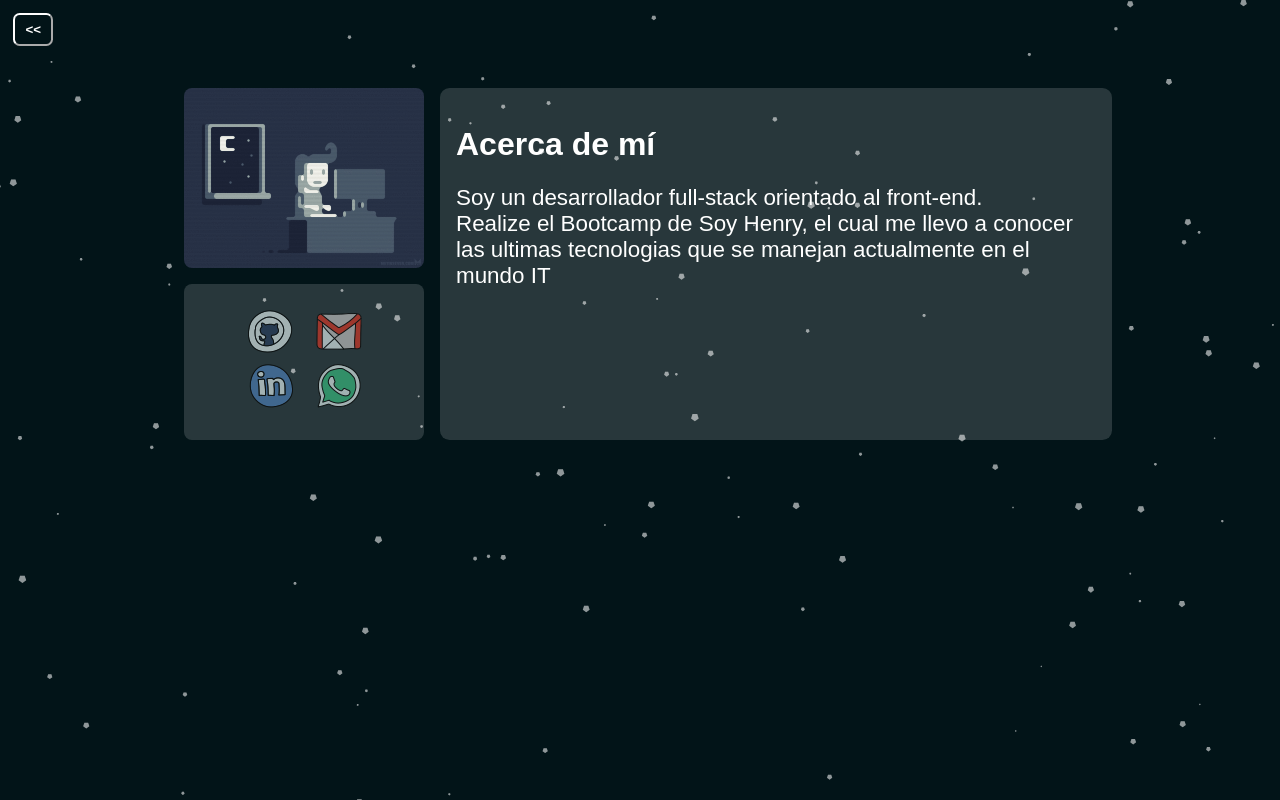
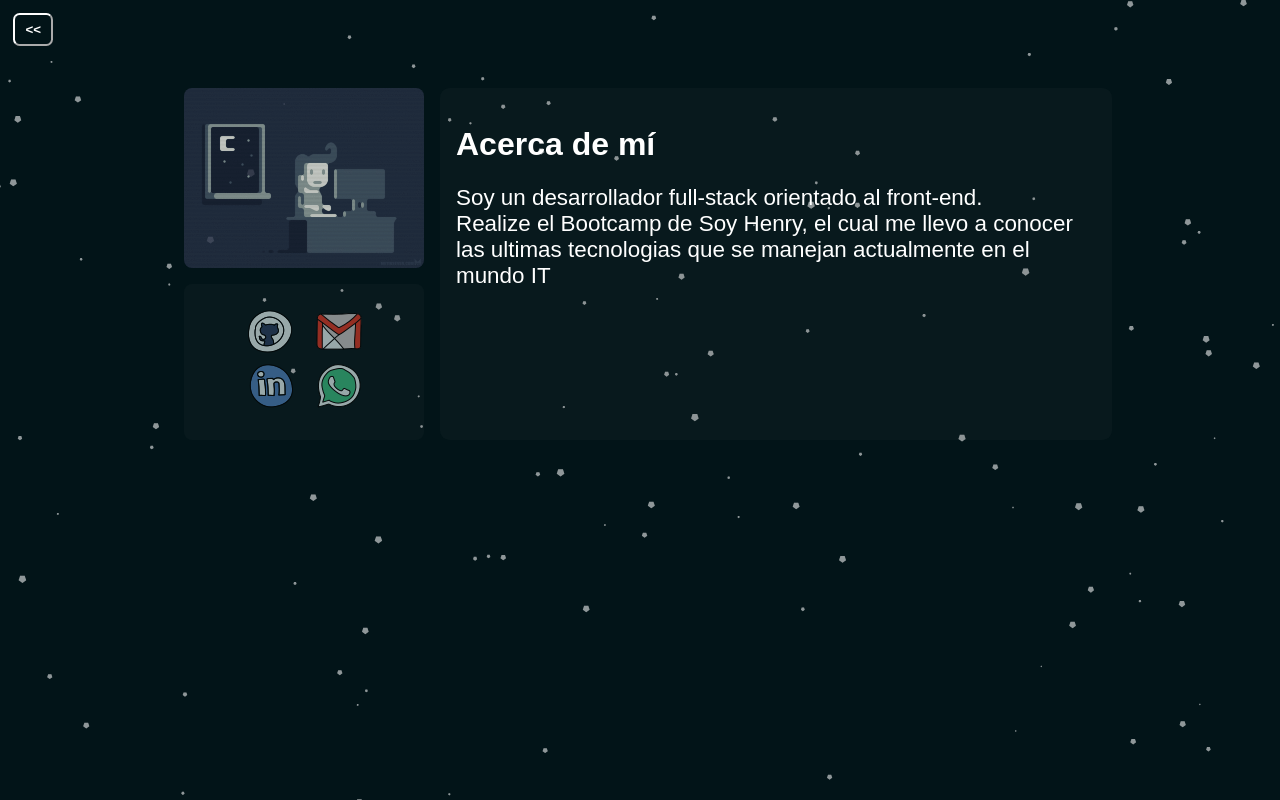
Before and after one commit to rebequileandro1398/Portfolio, a React (Create React App) app: page /home in a window 1280 px wide. Built offline with nearby package versions, Linux system fonts and the light colour scheme.

Commit message:
backgound containers

```diff
--- a/src/components/Home/Home.module.css
+++ b/src/components/Home/Home.module.css
@@ -7,13 +7,16 @@
 }
 
 .container{
-    background-color: rgba(255, 255, 255, 0.151);
+    background-color: rgba(117, 117, 117, 0.062);
     border-radius: .6em;
     width: 40em;
     height: 20em;
     padding: 1em;
     color: white;
     font-family: sans-serif;
+}
+.container:hover{
+    background-color: rgba(0, 0, 0, 0.404);
 }
 .btn{
     background-color: transparent;
@@ -41,16 +44,20 @@
     border-radius: .5em;
     width: 15em;
     margin-left: 1em;
+    opacity: 0.8;
 }
 .contact{
     display: flex;
     align-items: center;
     justify-content: center;
-    background-color: rgba(255, 255, 255, 0.151);
+    background-color: rgba(117, 117, 117, 0.062);
     border-radius: .5em;
     width: 15em;
     height: 9.7em;
     margin: 1em;
+}
+.contact:hover{
+    background-color: rgba(36, 31, 46, 0.404);
 }
 .icon{
     margin-bottom: .2em;
@@ -58,6 +65,7 @@
 }
 .icon:hover{
     opacity: 1;
+    width: 3.1em;
 }
 .left{
     display: flex;
```
